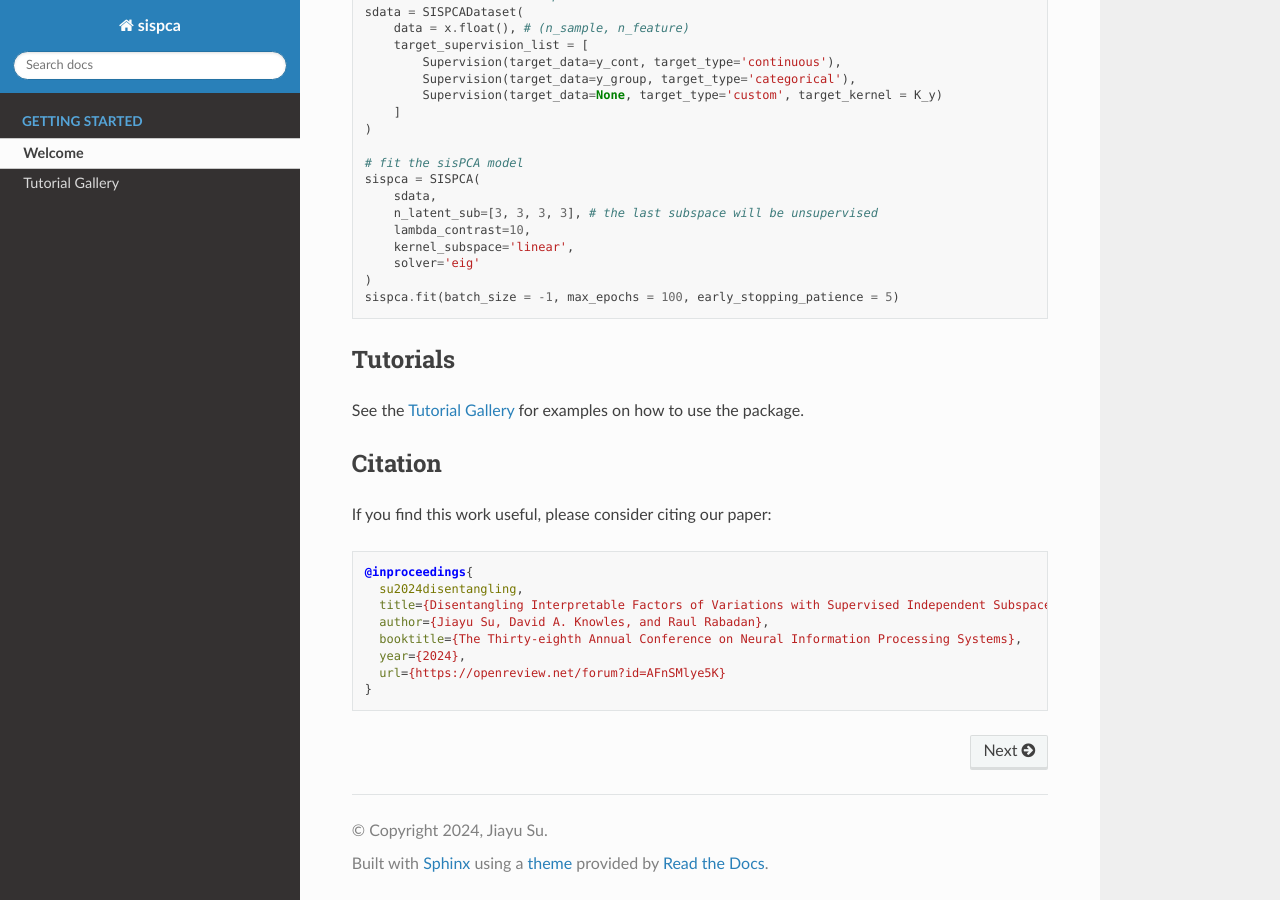
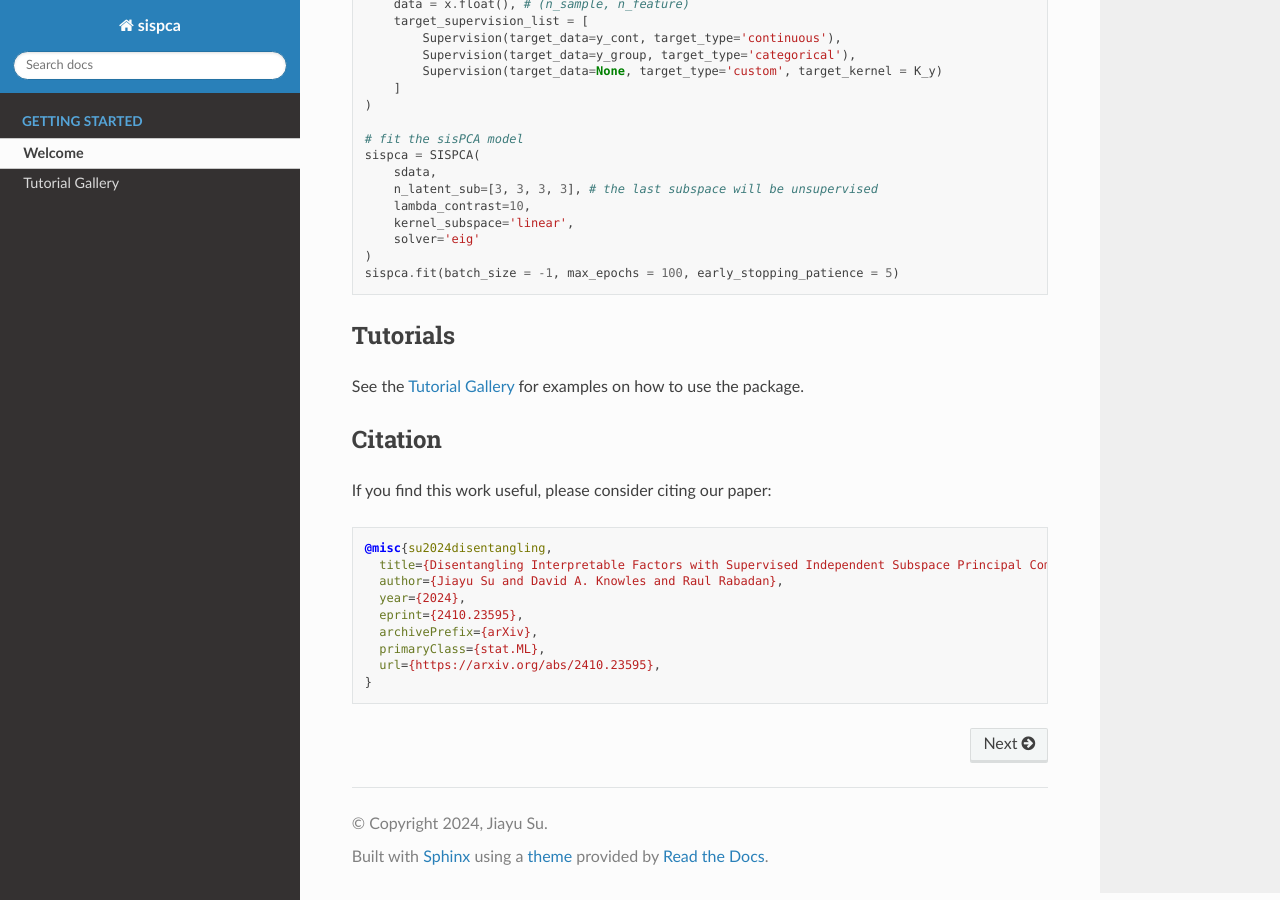
Before and after one commit to jhjiang2020/sispca, a Sphinx documentation site: the page built from docs/source/index.rst, in a window 1280 px wide and 900 px high, scrolled down 1781 px. Built offline with Sphinx 7.4.7 and the Read the Docs theme 3.1.0, drawn with Linux system fonts in a browser that asks for light colours; pages that are not in the unit, such as notebooks, are missing from menus; some of the changed text lies outside the part shown.

```diff
--- a/docs/source/index.rst
+++ b/docs/source/index.rst
@@ -25,7 +25,7 @@ The model is implemented in `PyTorch <https://pytorch.org/>`_ and uses the `Ligh
   :width: 800
 
 For more theoretical connections and applications, please refer to our paper
-`Disentangling Interpretable Factors of Variations with Supervised Independent Subspace Principal Component Analysis <https://openreview.net/forum?id=AFnSMlye5K>`_.
+`Disentangling Interpretable Factors with Supervised Independent Subspace Principal Component Analysis <https://arxiv.org/abs/2410.23595>`_.
 
 .. note::
 
@@ -109,11 +109,12 @@ If you find this work useful, please consider citing our paper:
 
 .. code-block:: bibtex
 
-  @inproceedings{
-    su2024disentangling,
-    title={Disentangling Interpretable Factors of Variations with Supervised Independent Subspace Principal Component Analysis},
-    author={Jiayu Su, David A. Knowles, and Raul Rabadan},
-    booktitle={The Thirty-eighth Annual Conference on Neural Information Processing Systems},
+  @misc{su2024disentangling,
+    title={Disentangling Interpretable Factors with Supervised Independent Subspace Principal Component Analysis},
+    author={Jiayu Su and David A. Knowles and Raul Rabadan},
     year={2024},
-    url={https://openreview.net/forum?id=AFnSMlye5K}
+    eprint={2410.23595},
+    archivePrefix={arXiv},
+    primaryClass={stat.ML},
+    url={https://arxiv.org/abs/2410.23595},
   }
```
Also changed, not shown: README.md (+10 -9 lines).
